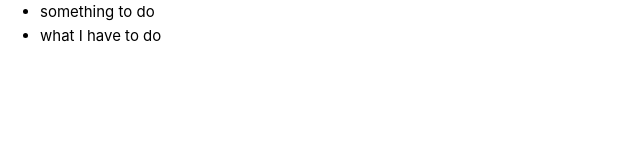
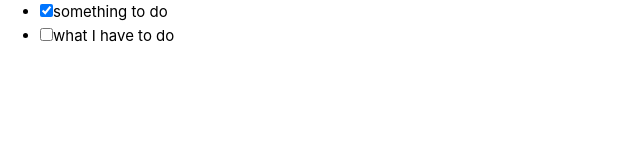
Before and after one commit to jwlee1108/todo-app, a Vue app: page / in a window 1280 px wide. Shown: the top 160 px of the page, without its empty margins (0-640 px from the left). Built offline with nearby package versions, Linux system fonts and the light colour scheme.

Commit message:
01-03. 체크박스 추가

```diff
--- a/src/App.vue
+++ b/src/App.vue
@@ -1,7 +1,7 @@
 <template>
   <ul>
     <li v-for="(todo, index) in todos" :key="index">
-      {{ todo.title }}
+      <input type="checkbox" :checked="todo.complete"/>{{ todo.title }}
     </li>
   </ul>
 </template>
@@ -10,8 +10,8 @@ export default {
   data() {
     return {
       todos: [
-        { title: 'something to do' },
-        { title: 'what I have to do' },
+        { title: 'something to do', complete: true },
+        { title: 'what I have to do', complete: false },
       ]
     }
   }
```
